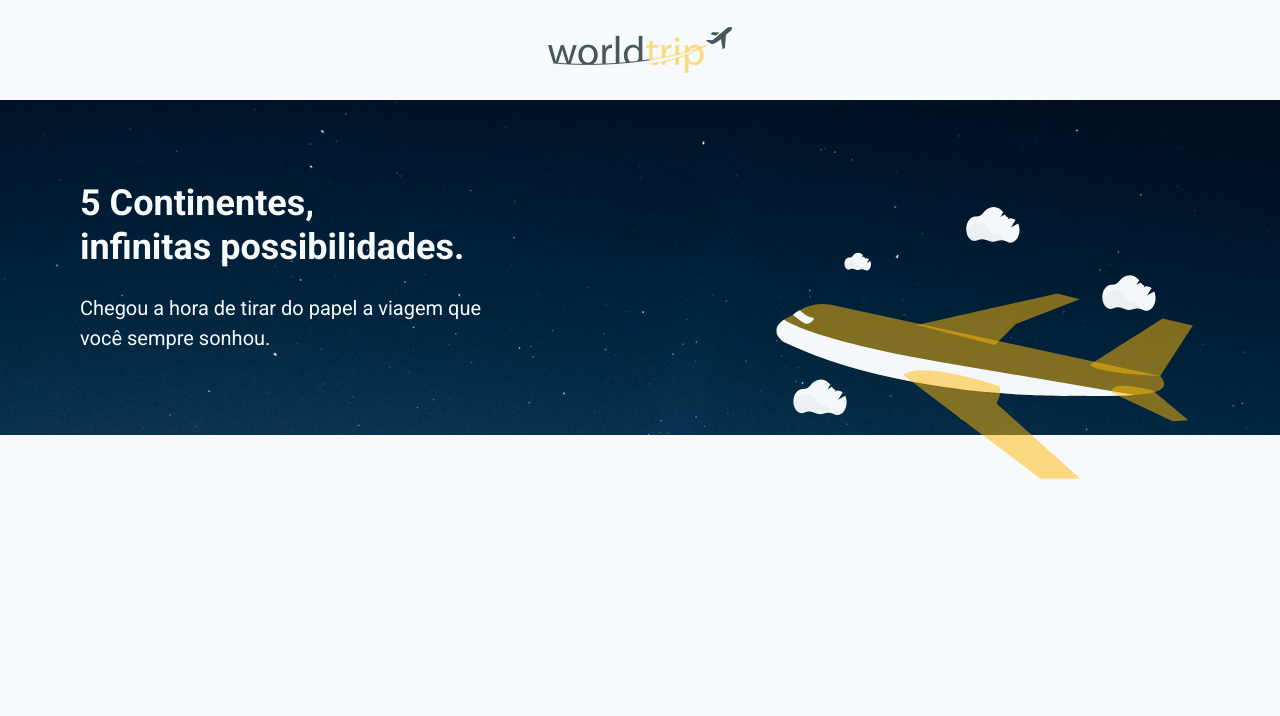
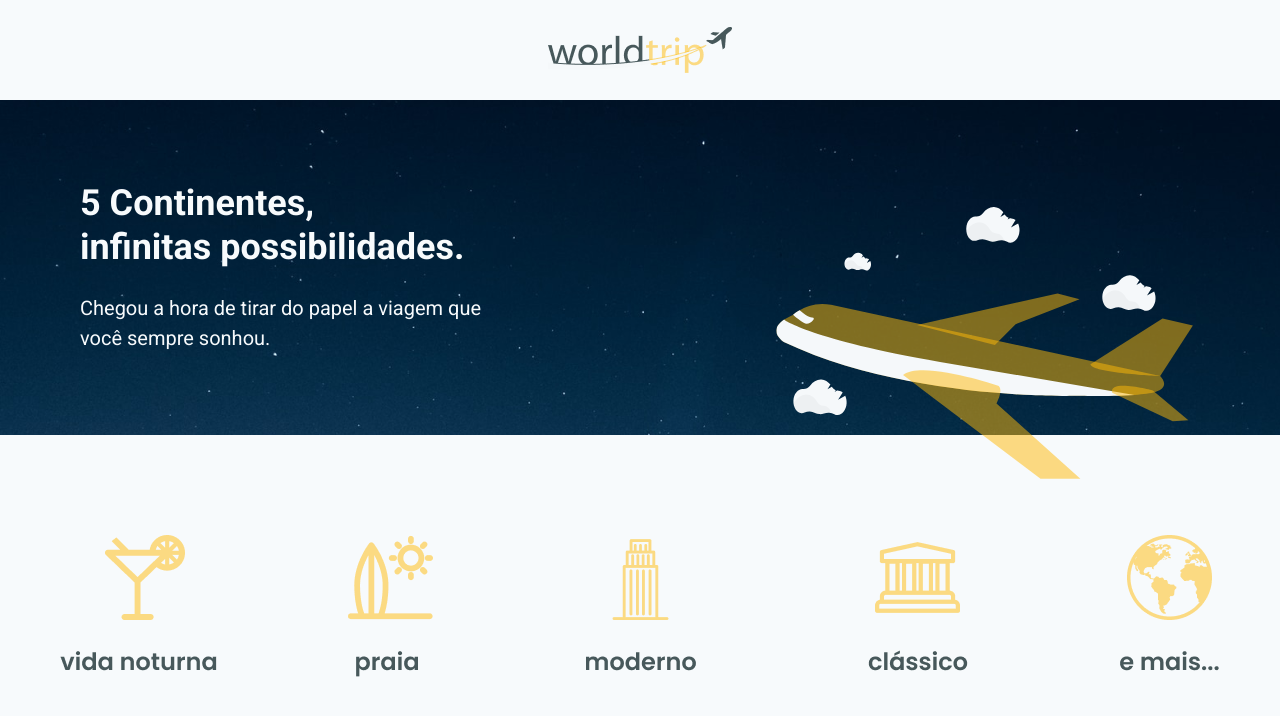
Before and after one commit to mat-alcantara/worldtrip, a Next.js app: page / in a window 1280 px wide. Shown: the top 716 px of the page. Built offline with nearby package versions, Linux system fonts and the light colour scheme.

Commit message:
Add travel types

```diff
--- /dev/null
+++ b/src/components/Banner/index.tsx
@@ -0,0 +1,39 @@
+import { Flex, Heading, Text, Image } from "@chakra-ui/react";
+import React from "react";
+
+export const Banner = () => {
+  return (
+    <Flex
+      h={["163px", "335px"]}
+      bg="url(/background.png)"
+      bgSize="cover"
+      align="center"
+      justify="space-between"
+    >
+      <Flex
+        align="center"
+        justify="space-between"
+        w="100%"
+        maxW="1120px"
+        m="0 auto"
+      >
+        <Flex maxW="26rem" direction="column" p={["16px", "0px"]}>
+          <Heading color="gray.50" fontSize={["20px", "36px"]}>
+            5 Continentes, <br />
+            infinitas possibilidades.
+          </Heading>
+          <Text
+            mt={["0.5rem", "1.5rem"]}
+            color="gray.50"
+            fontSize={["14px", "20px"]}
+          >
+            Chegou a hora de tirar do papel a viagem que você sempre sonhou.
+          </Text>
+        </Flex>
+        <Flex display={["none", "flex"]} mt="150px">
+          <Image src="/airplane.svg" alt="Airplane image" />
+        </Flex>
+      </Flex>
+    </Flex>
+  );
+};
--- a/src/pages/index.tsx
+++ b/src/pages/index.tsx
@@ -1,10 +1,16 @@
 import Head from "next/head";
 
-import { Text, Flex, Heading, Image } from "@chakra-ui/react";
-
 import { Header } from "../components/Header";
+import React from "react";
+import { Banner } from "../components/Banner";
+import { Flex, Image, useBreakpointValue } from "@chakra-ui/react";
 
 export default function Home() {
+  const imageSrc = useBreakpointValue({
+    sm: "/travel_types_web.png",
+    base: "/travel_types_mobile.png",
+  });
+
   return (
     <div>
       <Head>
@@ -13,37 +19,9 @@ export default function Home() {
 
       <main>
         <Header />
-        <Flex
-          h={["163px", "335px"]}
-          bg="url(/background.png)"
-          bgSize="cover"
-          align="center"
-          justify="space-between"
-        >
-          <Flex
-            align="center"
-            justify="space-between"
-            w="100%"
-            maxW="1120px"
-            m="0 auto"
-          >
-            <Flex maxW="26rem" direction="column" p={["16px", "0px"]}>
-              <Heading color="gray.50" fontSize={["20px", "36px"]}>
-                5 Continentes, <br />
-                infinitas possibilidades.
-              </Heading>
-              <Text
-                mt={["0.5rem", "1.5rem"]}
-                color="gray.50"
-                fontSize={["14px", "20px"]}
-              >
-                Chegou a hora de tirar do papel a viagem que você sempre sonhou.{" "}
-              </Text>
-            </Flex>
-            <Flex display={["none", "flex"]} mt="150px">
-              <Image src="/airplane.svg" alt="Airplane image" />
-            </Flex>
-          </Flex>
+        <Banner />
+        <Flex align="center" justify="center" mt={["36px", "100px"]}>
+          <Image src={imageSrc} alt="travel types" />
         </Flex>
       </main>
     </div>
```
Also changed, not shown: public/travel_types_mobile.png (added), public/travel_types_web.png (added).
